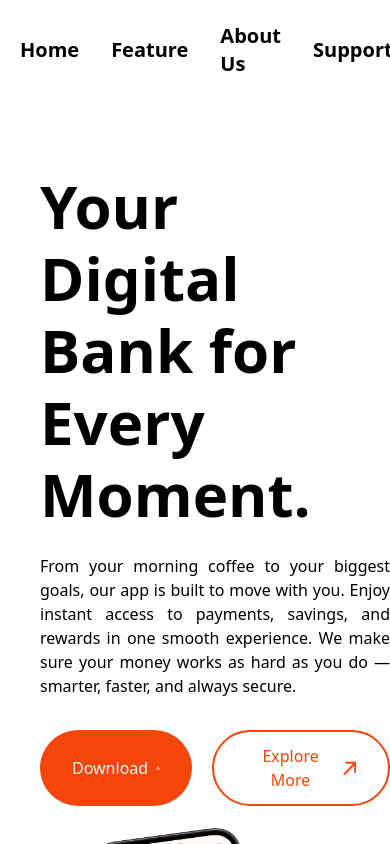
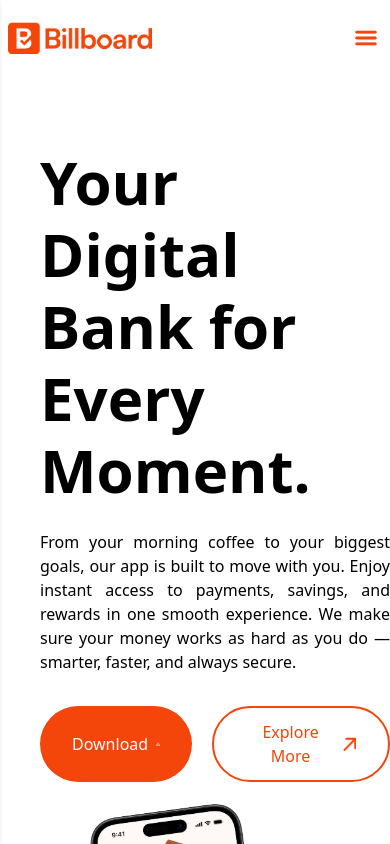
Before and after one commit to jehovah-son/billboard-fintech, a React (Vite) app: page / in a window 390 px wide. Shown: the top 844 px of the page. Built offline with nearby package versions, Linux system fonts and the light colour scheme.

Commit message:
mobile nav

```diff
--- a/src/component/Navbar.tsx
+++ b/src/component/Navbar.tsx
@@ -1,5 +1,7 @@
+import { useState } from "react";
 import BillBoard from "../../public/Billboard.png";
 import ArrowDown from "../../public/arrow down.png";
+import MenuIcon from "../svg/menuIcon";
 
 type Link = {
     id: number;
@@ -11,20 +13,30 @@ type Links = Link[];
 
 const Links: Links = [
     { id: 1, name: "Home", link: "/" },
-  { id: 2, name: "Feature", link: "/feature" },
-  { id: 3, name: "About Us", link: "/about" },
-  { id: 4, name: "Support", link: "/support" },
+    { id: 2, name: "Feature", link: "/#feature" },
+    // { id: 3, name: "About Us", link: "/#about" },
+    { id: 4, name: "Support", link: "/#support" },
 ];
 
 export default function Navbar() {
+    const [isNavOpen, setIsNavOpen] = useState(false);
+
     return (
-    <div className="flex flex-1 justify-between items-center py-3 max-w-[1200px] mx-auto p-[20px]">
+        <div className="py-3 px-2">
+            <div className="flex justify-between items-center container mx-auto">
                 {/* logo */}
                 <a href="/" className="flex justify-center items-center">
-        <img src={BillBoard} alt="BillBoard" width={200} height={200} />
+                    <img
+                        src={BillBoard}
+                        alt="BillBoard"
+                        className="w-36 md:w-44"
+                        width={200}
+                        height={200}
+                    />
                 </a>
+
                 {/* menu items */}
-      <div className="flex justify-center items-center gap-8 font-semibold text-xl ]">
+                <div className="hidden md:flex justify-center items-center gap-8 font-semibold text-base">
                     {Links.map((link) => (
                         <a
                             key={link.id}
@@ -35,15 +47,72 @@ export default function Navbar() {
                         </a>
                     ))}
                 </div>
+
+                {/* menu icon */}
+                <button
+                    onClick={() => setIsNavOpen(!isNavOpen)}
+                    className="block md:hidden cursor-pointer p-0.5 text-primary"
+                >
+                    <MenuIcon className="size-7" />
+                </button>
+
                 {/* download button */}
-      <div>
-        <button className="bg-[#F4450B] text-white px-8 py-3 rounded-full flex items-center gap-2 cursor-pointer">
+                <button className="bg-primary text-white px-8 py-3 rounded-full items-center gap-2 cursor-pointer hidden md:flex">
                     Download
                     <span>
-            <img src={ArrowDown} alt="Arrow Down" width={15} height={15} />
+                        <img
+                            src={ArrowDown}
+                            alt="Arrow Down"
+                            width={15}
+                            height={15}
+                        />
+                    </span>
+                </button>
+
+                <div
+                    className={`shadow transition-all duration-300 inset-0 py-6 bg-black/75 backdrop-blur-xs px-2 block fixed z-10 md:hidden ${
+                        isNavOpen ? "translate-x-0" : "-translate-x-full"
+                    }`}
+                >
+                    <div
+                        className={`shadow transition-all duration-300 w-11/12 right-0 rounded-2xl top-0 pb-3 pt-3 bg-white px-2 block absolute md:hidden ${
+                            isNavOpen ? "translate-y-0" : "-translate-y-full"
+                        }`}
+                    >
+                        {/* menu icon */}
+                        <button
+                            onClick={() => setIsNavOpen(!isNavOpen)}
+                            className="block md:hidden cursor-pointer p-0.5 text-primary mb-5 ml-auto"
+                        >
+                            <MenuIcon className="size-7" />
+                        </button>
+
+                        <div className="flex flex-col mb-10 gap-4 px-6">
+                            {Links.map((link) => (
+                                <a
+                                    key={link.id}
+                                    href={link.link}
+                                    className="hover:text-[#F4450B] hover:cursor-pointer text-lg font-semibold"
+                                >
+                                    {link.name}
+                                </a>
+                            ))}
+                        </div>
+
+                        <button className="bg-primary w-full justify-center text-white px-8 py-3 rounded-full items-center gap-4 cursor-pointer flex">
+                            Download
+                            <span>
+                                <img
+                                    src={ArrowDown}
+                                    alt="Arrow Down"
+                                    width={15}
+                                    height={15}
+                                />
                             </span>
                         </button>
                     </div>
                 </div>
+            </div>
+        </div>
     );
 }
--- a/src/index.css
+++ b/src/index.css
@@ -1,8 +1,9 @@
 @import "tailwindcss";
 
 @theme {
+    --color-primary: #f4450b;
 }
 
 :root {
-  font-family: system-ui, Avenir, Helvetica, Arial, sans-serif;
+    font-family: system-ui, Avenir, Helvetica, Arial, sans-serif;
 }
--- /dev/null
+++ b/src/svg/menuIcon.tsx
@@ -0,0 +1,20 @@
+export default function MenuIcon({ className }: { className?: string }) {
+    return (
+        <>
+            <svg
+                xmlns="http://www.w3.org/2000/svg"
+                width="24"
+                height="24"
+                viewBox="0 0 24 24"
+                className={className}
+            >
+                <path
+                    fill="currentColor"
+                    d="M4 18h16c.55 0 1-.45 1-1s-.45-1-1-1H4c-.55 0-1 .45-1 1s.45 1 1 1m0-5h16c.55 0 1-.45 1-1s-.45-1-1-1H4c-.55 0-1 .45-1 1s.45 1 1 1M3 7c0 .55.45 1 1 1h16c.55 0 1-.45 1-1s-.45-1-1-1H4c-.55 0-1 .45-1 1"
+                    stroke-width="0.5"
+                    stroke="currentColor"
+                />
+            </svg>
+        </>
+    );
+}
```
Also changed, not shown: src/App.tsx (indentation only), src/page.module.css (indentation only). Lines whose indentation alone changed are shown as unchanged.
